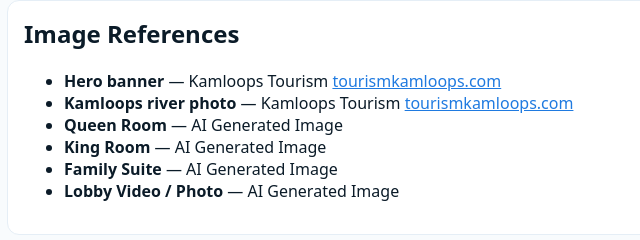
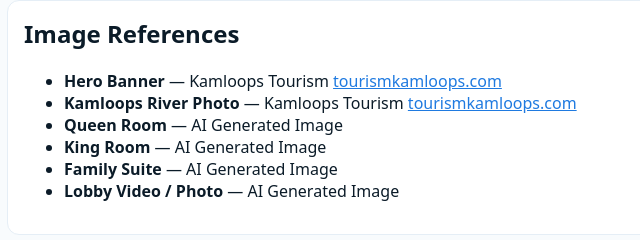
Before and after one commit to DevkotaSuyog/Riverview-Inn-Kamloops, a plain HTML site: page reference.html in a window 1280 px wide. Shown: the part 482-722 px from the top of the page, 101-741 px from the left. Drawn offline with Linux system fonts and the light colour scheme.

Commit message:
Update reference.html

```diff
--- a/reference.html
+++ b/reference.html
@@ -108,11 +108,11 @@
         <h2>Image References</h2>
 
         <ul>
-          <li><strong>Hero banner</strong> — Kamloops Tourism
+          <li><strong>Hero Banner</strong> — Kamloops Tourism
             <a class="reference-link" href="https://www.tourismkamloops.com/" target="_blank">tourismkamloops.com</a>
           </li>
 
-          <li><strong>Kamloops river photo</strong> — Kamloops Tourism
+          <li><strong>Kamloops River Photo</strong> — Kamloops Tourism
             <a class="reference-link" href="https://www.tourismkamloops.com/" target="_blank">tourismkamloops.com</a>
           </li>
 
```
